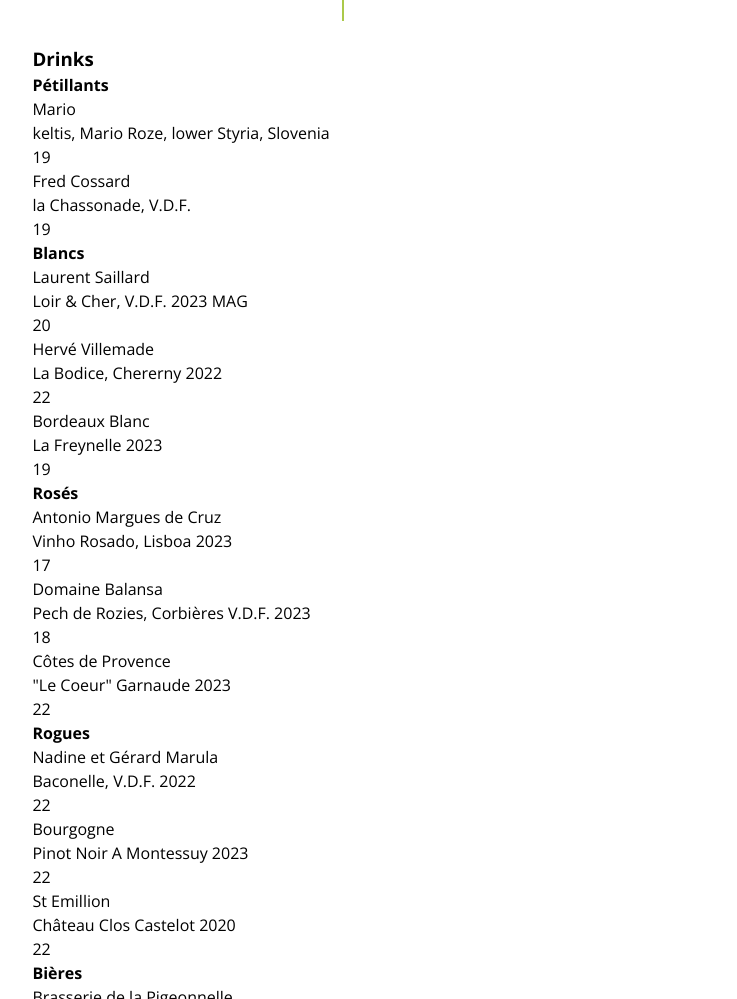
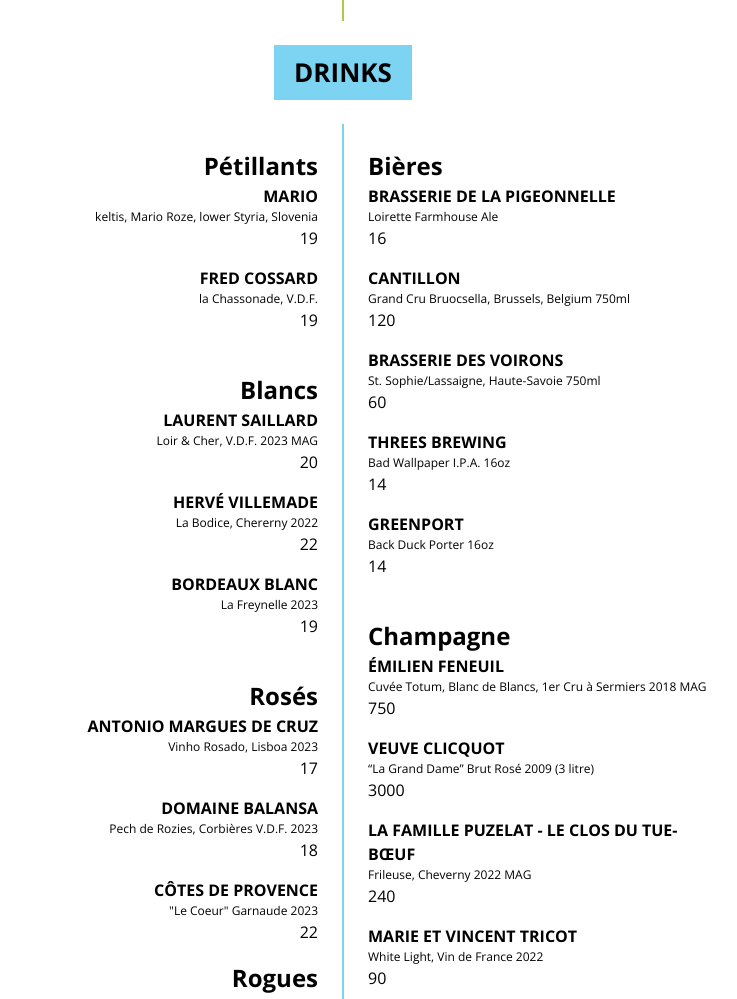
Before and after one commit to py-code314/restaurant-page, a website built with webpack: page src/template.html in a window 1280 px wide. Shown: the part 3180-4179 px from the top of the page, without its empty margins (297-1034 px from the left). Built offline with nearby package versions, Linux system fonts and the light colour scheme.

Commit message:
style: Add styles to drinks menu

```diff
--- a/src/styles.css
+++ b/src/styles.css
@@ -5,6 +5,7 @@
   --clr-dark-green: hsl(179, 98%, 18%);
   --clr-dark-red: hsl(0, 100%, 27%);
   --clr-salmon: hsl(6, 93%, 71%);
+  --clr-light-blue: rgb(124, 212, 242);
 
   --ff-open-sans: 'Open Sans', sans-serif;
   --ff-bubblegum-sans: 'Bubblegum Sans', sans-serif;
@@ -298,14 +299,16 @@
 
 .menu,
 .lunch,
-.dinner {
+.dinner,
+.drinks {
   display: flex;
   flex-direction: column;
   align-items: center;
 }
 
 .lunch__title,
-.dinner__title {
+.dinner__title,
+.drinks__title {
   font-size: var(--fs-750);
   text-transform: uppercase;
   background-color: var(--clr-salmon);
@@ -316,8 +319,13 @@
   background-color: var(--clr-lime-green);
 }
 
+.drinks__title {
+  background-color: var(--clr-light-blue);
+}
+
 .lunch__categories,
-.dinner__categories {
+.dinner__categories,
+.drinks__categories {
   display: flex;
   padding: var(--space-700);
 }
@@ -325,12 +333,15 @@
 .lunch__categories-left,
 .lunch__categories-right,
 .dinner__categories-left,
-.dinner__categories-right {
+.dinner__categories-right,
+.drinks__categories-left,
+.drinks__categories-right {
   padding: var(--space-700);
 }
 
 .lunch__categories-left,
-.dinner__categories-left {
+.dinner__categories-left,
+.drinks__categories-left {
   display: flex;
   flex-direction: column;
   align-items: end;
@@ -341,43 +352,55 @@
   border-inline-end: 2px solid var(--clr-lime-green);
 }
 
+.drinks__categories-left {
+  border-inline-end: 2px solid var(--clr-light-blue);
+}
+
 .lunch__categories-left,
+.lunch__categories-right,
 .dinner__categories-left,
-.lunch__categories-right,
-.dinner__categories-right {
+.dinner__categories-right,
+.drinks__categories-left,
+.drinks__categories-right {
   flex: 1;
 }
 
 .lunch__subtitle,
-.dinner__subtitle {
+.dinner__subtitle,
+.drinks__subtitle {
   font-size: var(--fs-700);
 }
 
 .lunch__categories-left .lunch__list,
-.dinner__categories-left .dinner__list {
+.dinner__categories-left .dinner__list,
+.drinks__categories-left .drinks__list {
   text-align: right;
 }
 
 .lunch__list,
-.dinner__list {
+.dinner__list,
+.drinks__list {
   display: flex;
   flex-direction: column;
   gap: var(--space-400)
 }
 
 .lunch__list:not(:last-child),
-.dinner__list:not(:last-child) {
+.dinner__list:not(:last-child),
+.drinks__list:not(:last-child) {
   margin-block-end: var(--space-1100);
 }
 
 .lunch__item-name,
-.dinner__item-name {
+.dinner__item-name,
+.drinks__item-name {
   text-transform: uppercase;
   font-weight: var(--fw-bold);
 }
 
 .lunch__item-description,
-.dinner__item-description {
+.dinner__item-description,
+.drinks__item-description {
   font-size: var(--fs-200);
 }
 
```
